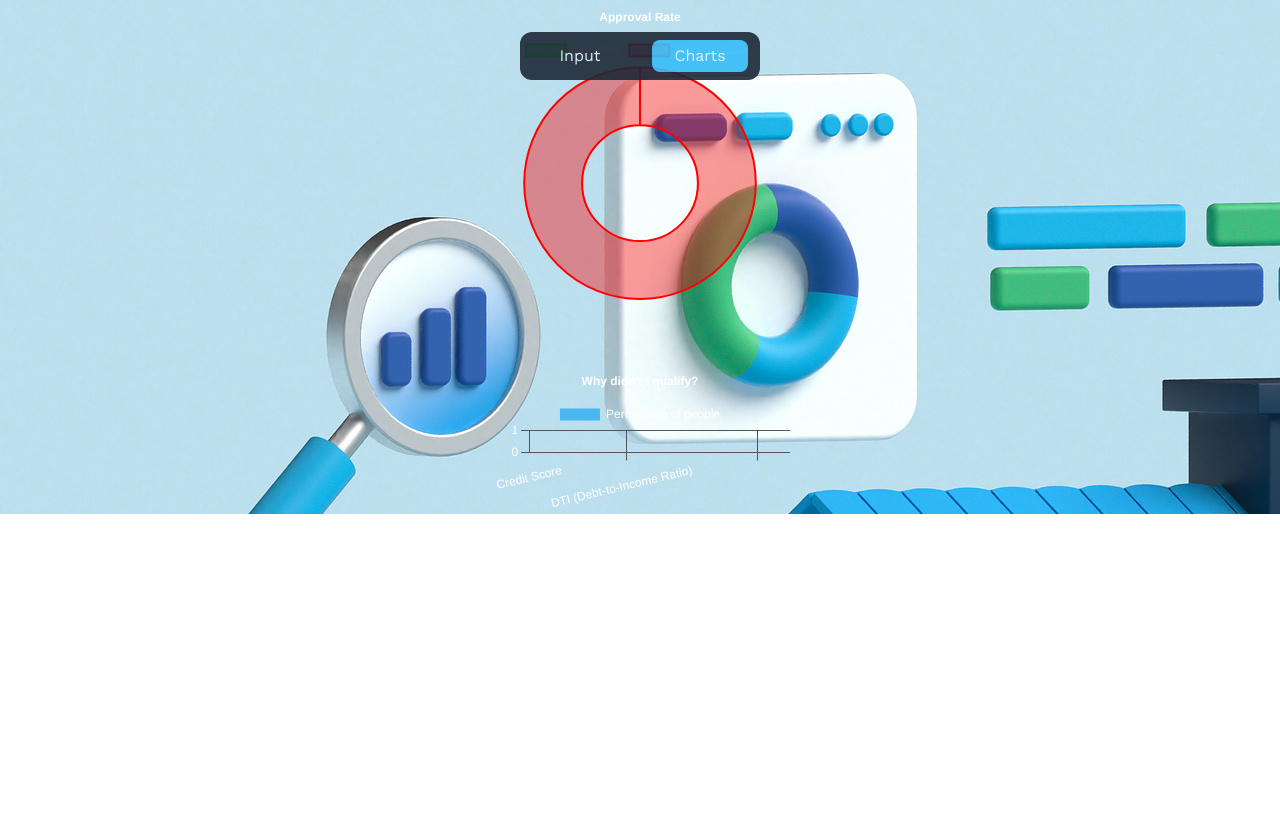
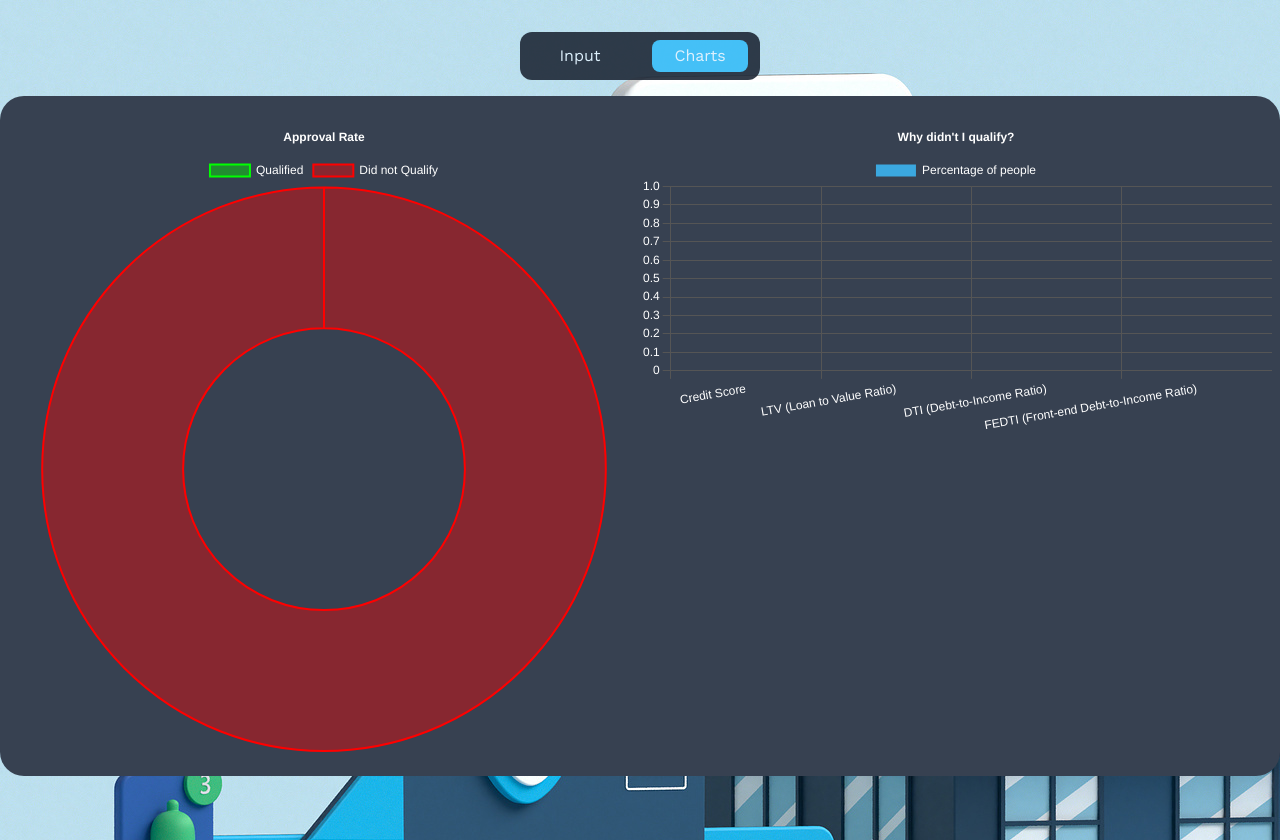
Before and after one commit to HackUTD-X-2023/project, a Next.js app: page /form in a window 1280 px wide. Both pictures are taken after a click on the button "Charts". Before the commit the page ends 800 px from the top, so only its background shows below. Built offline with nearby package versions, Linux system fonts and the light colour scheme.

Commit message:
chore: added data page to form page

```diff
--- a/app/form/page.js
+++ b/app/form/page.js
@@ -248,11 +248,14 @@ export default function Home() {
   </div>
 : <div></div>)]
 
-const chartPage = [<div className='width-30'>
+const chartPage = [
+<div className='grid grid-cols-2 bg-gradient-to-r from-gray-700 to-gray-700 relative mt-24 mb-16 w-2/3 text-center py-6 px-2 rounded-3xl text-white w-screen m-8 whitespace-pre-wrap center-content'>
+<div className='width-30'>
 <Doughnut options={options2} data={formattedDataSuccess}></Doughnut>
-</div>,
+</div>
 <div className='w-38 justify-center align-center'>
 <Bar options={options} data={formattedDataLossReasons} />
+</div>
 </div>]
 
   return (
```
